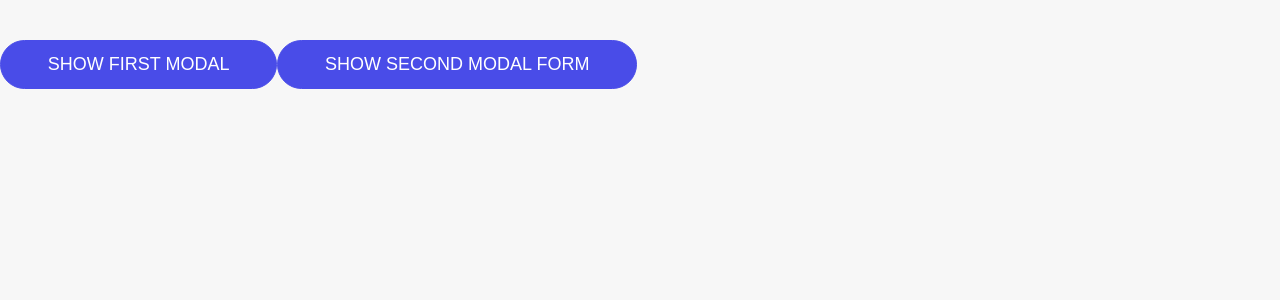
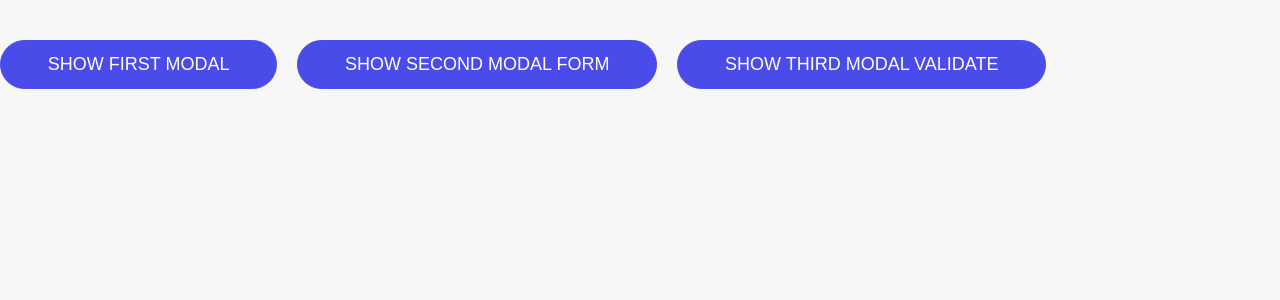
Before and after one commit to zawadzki2778/vue_modal-validation, a Vue app: page / in a window 1280 px wide. Shown: the top 300 px of the page. Built offline with nearby package versions, Linux system fonts and the light colour scheme.

Commit message:
added third modal as new comp ModalValidate

```diff
--- a/src/App.vue
+++ b/src/App.vue
@@ -20,6 +20,7 @@
               </button>
             </div>
           </Modal>
+
           <!--********************* SECOND MODAL ************************-->
           <button
             class="btn btnPrimary"
@@ -43,6 +44,18 @@
               </form>
             </div>
           </Modal>
+
+          <!--********************* THIRD MODAL ************************-->
+          <button
+            class="btn btnPrimary"
+            @click="modalValidate = !modalValidate"
+          >
+            Show THIRD modal VALIDATE
+          </button>
+          <ModalValidate
+            v-show="modalValidate"
+            @close="modalValidate = false"
+          />
         </div>
       </section>
     </div>
@@ -51,9 +64,10 @@
 
 <script>
 import Modal from "@/components/Modal.vue";
+import ModalValidate from "@/components/ModalValidate.vue";
 export default {
   name: "App",
-  components: { Modal },
+  components: { Modal, ModalValidate },
   data() {
     return {
       modalFirst: false,
@@ -62,6 +76,7 @@ export default {
         name: "",
         email: "",
       },
+      modalValidate: false,
     };
   },
   methods: {
@@ -85,4 +100,8 @@ export default {
   color: #2c3e50;
   margin-top: 60px;
 }
+.btn.btnPrimary {
+  margin-right: 20px;
+}
+
 </style>
--- a/src/assets/scss/common/controls.scss
+++ b/src/assets/scss/common/controls.scss
@@ -2,7 +2,7 @@ label {
   display: block;
   font-size: 16px;
   margin-bottom: 10px;
-  text-align: center;
+  // text-align: center;
 }
 input {
   padding: 16px 26px;
--- a/src/components/Modal.vue
+++ b/src/components/Modal.vue
@@ -16,6 +16,7 @@
 
 <script>
 export default {
+  name: "Modal",
   props: {
     title: {
       type: String,
--- /dev/null
+++ b/src/components/ModalValidate.vue
@@ -0,0 +1,27 @@
+<template>
+  <div>
+    <Modal title="THIRD modal VALIDATE" @close="$emit('close')">
+      <div slot="body">
+        <form @submit.prevent="">
+          <!-- to no submit form -->
+          <label>Name:</label>
+          <input type="number" required />
+          <label>E-mail:</label>
+          <input type="email" />
+          <button class="btn btnPrimary">Submit form</button>
+        </form>
+      </div>
+    </Modal>
+  </div>
+</template>
+
+<script>
+import Modal from "@/components/Modal.vue";
+export default {
+  name: "ModalValidate",
+  components: { Modal },
+  data() {
+    return {};
+  },
+};
+</script>
```
